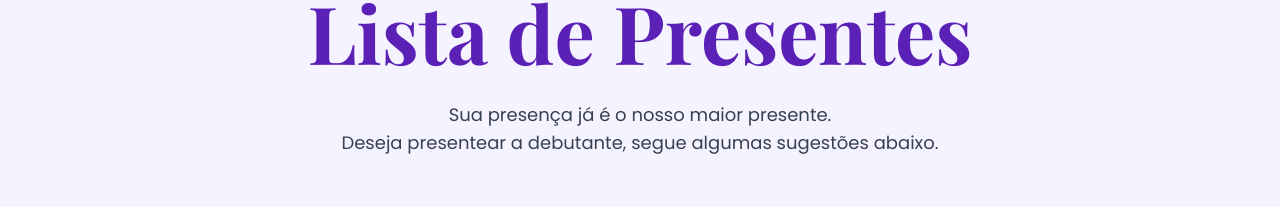
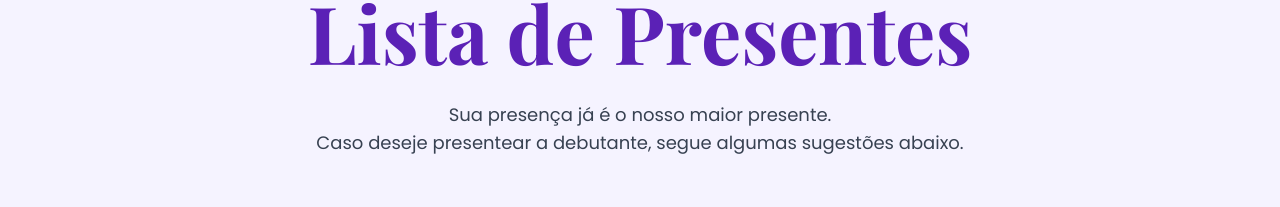
Before and after one commit to AndreiaBernardo/Site-confirma, a React (Vite) app in the folder FRONTEND/: page /presentes in a window 1280 px wide. Shown: the part 172-379 px from the top of the page. Built offline with nearby package versions, Linux system fonts and the light colour scheme; no server answers; a web font is replaced by a local one.

Commit message:
feat: altera paragrafo

```diff
--- a/FRONTEND/src/app/public/pages/Presentes.tsx
+++ b/FRONTEND/src/app/public/pages/Presentes.tsx
@@ -70,7 +70,7 @@ async function confirmarReserva(nome: string) {
         <p className="mt-4 sm:mt-6 texto-padrao cor-texto text-sm sm:text-base lg:text-lg px-2">
           Sua presença já é o nosso maior presente.
           <br />
-          Deseja presentear a debutante, segue algumas sugestões abaixo.
+          Caso deseje presentear a debutante, segue algumas sugestões abaixo.
         </p>
 
         <br />
```
